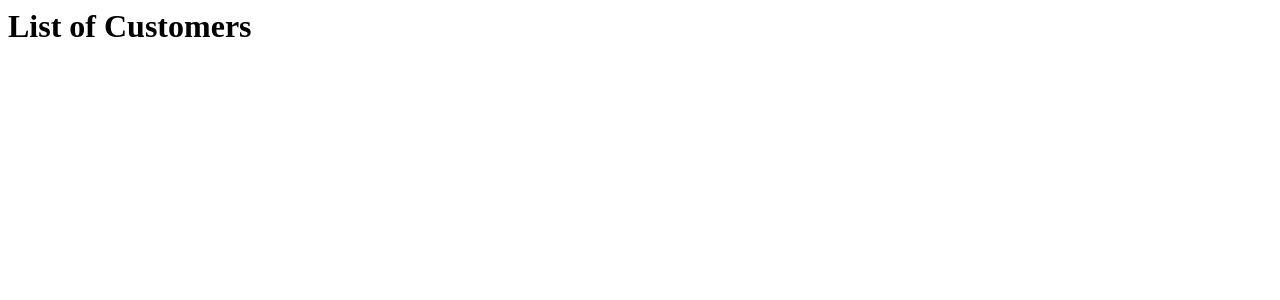
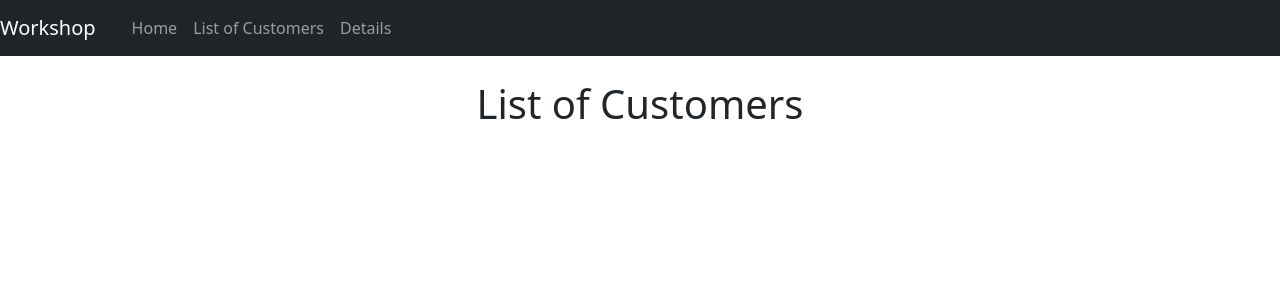
Before and after one commit to SypekKonrad/booking, a Django app: template booking/templates/customer_list.html in a window 1280 px wide. Shown: the top 300 px of the page. Run offline with Django 3.2, Linux system fonts and the light colour scheme; the template is opened without the code that fills it, so the values that code supplies are empty.

Commit message:
created template inheritance, navbar, enhanced views

```diff
--- a/booking/templates/customer_list.html
+++ b/booking/templates/customer_list.html
@@ -1,9 +1,13 @@
-<html>
+{% extends 'work.html' %}
 
-<body>
+{% block title %}
+<h1 class="pt-2 text-center">List of Customers</h1>
+{% endblock %}
 
-<h1>List of Customers</h1>
+{% block content %}
+{% for first_name in customer %}
+    <p> {{first_name}} </p>
+{% endfor %}
 
-</body>
 
-</html>
+{% endblock %}
--- /dev/null
+++ b/booking/templates/work.html
@@ -0,0 +1,79 @@
+<!doctype html>
+<html>
+<head>
+  <meta charset="utf-8">
+<!--  Bootstrap core CSS-->
+  <link href="https://cdn.jsdelivr.net/npm/bootstrap@5.2.0/dist/css/bootstrap.min.css" rel="stylesheet" integrity="sha384-gH2yIJqKdNHPEq0n4Mqa/HGKIhSkIHeL5AyhkYV8i59U5AR6csBvApHHNl/vI1Bx" crossorigin="anonymous">
+
+  <meta name="viewport" content="width=device-width, initial-scale=1">
+
+  <style>
+		.bd-placeholder-img {
+			font-size: 1.125rem;
+			text-anchor: middle;
+			-webkit-user-select: none;
+			-moz-user-select: none;
+			-ms-user-select: none;
+			user-select: none;
+		}
+
+		@media (min-width: 768px) {
+			.bd-placeholder-img-lg {
+				font-size: 3.5rem;
+			}
+		}
+	</style>
+
+</head>
+<body>
+
+<header>
+		<nav class="navbar navbar-expand-lg navbar-dark bg-dark">
+			<a class="navbar-brand" href="">Workshop</a>
+			<button class="navbar-toggler" type="button" data-toggle="collapse" data-target="#navbarNavAltMarkup" aria-controls="navbarNavAltMarkup" aria-expanded="false" aria-label="Toggle navigation">
+				<span class="navbar-toggler-icon"></span>
+			</button>
+			  <div class="container-fluid">
+				<div class="navbar-nav ml-auto">
+					<a class="nav-item nav-link" href="{% url 'index' %}" target="_blank">Home</a>
+					<a class="nav-item nav-link" href="{% url 'customers' %}" target="_blank">List of Customers</a>
+					<a class="nav-item nav-link" href="{% url 'details' %}" target="_blank">Details</a>
+				</div>
+			</div>
+		</nav>
+	</header>
+
+
+<main role="main">
+	<div class="container">
+		<h1 class="pt-2 text-center">
+			{% block title %}
+			{% endblock %}
+		</h1>
+		<p>
+			{% block content %}
+			{% endblock %}
+		</p>
+	</div>
+
+</main>
+
+
+<script src="https://cdn.jsdelivr.net/npm/bootstrap@5.2.0/dist/js/bootstrap.bundle.min.js" integrity="sha384-A3rJD856KowSb7dwlZdYEkO39Gagi7vIsF0jrRAoQmDKKtQBHUuLZ9AsSv4jD4Xa" crossorigin="anonymous"></script>
+
+</body>
+
+</html>
+
+
+
+
+<!--<nav class="navbar-inverse">-->
+<!--        <div class="container-fluid">-->
+
+<!--            <div class="navbar-header">-->
+<!--                <a class="navbar-brand" href="{% url 'index' %}">Workshop</a>-->
+<!--            </div>-->
+
+<!--        </div>-->
+<!--    </nav>-->
--- a/booking/urls.py
+++ b/booking/urls.py
@@ -4,11 +4,11 @@ from booking import views
 
 urlpatterns = [
     path('', views.index, name='index'),
-    path('<int:customer_id>/customers/', views.customer_list, name='customers'),
+    path('list/', views.customer_list, name='customers'),
     # path('<int:vehicle_id>/vehicles/', views.vehicles, name='vehicles'),
     # path('<int:service_id>/services/', views.services, name='services'),
     #path('<int:customer_id>/customers/', views.customer_vehicle, name='vehicles'),
-    path('<int:customer_id>/customers/', views.service_detail, name='service'),
+    path('details/', views.service_detail, name='details'),
     path('poll/', views.customer_poll, name='poll'),
 
 
```
Also changed, not shown: booking/templates/service_detail.html (+6 -10 lines), booking/views.py (+6 -4 lines).
